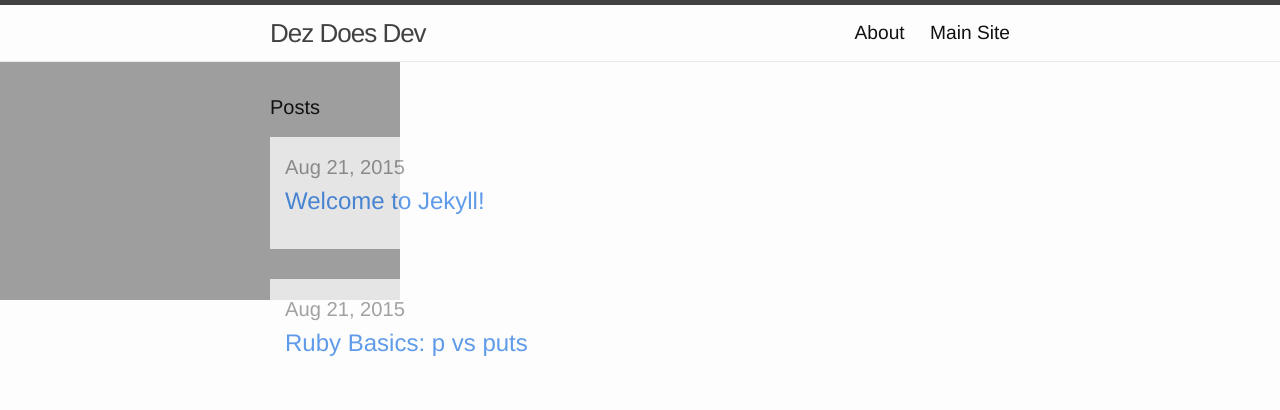
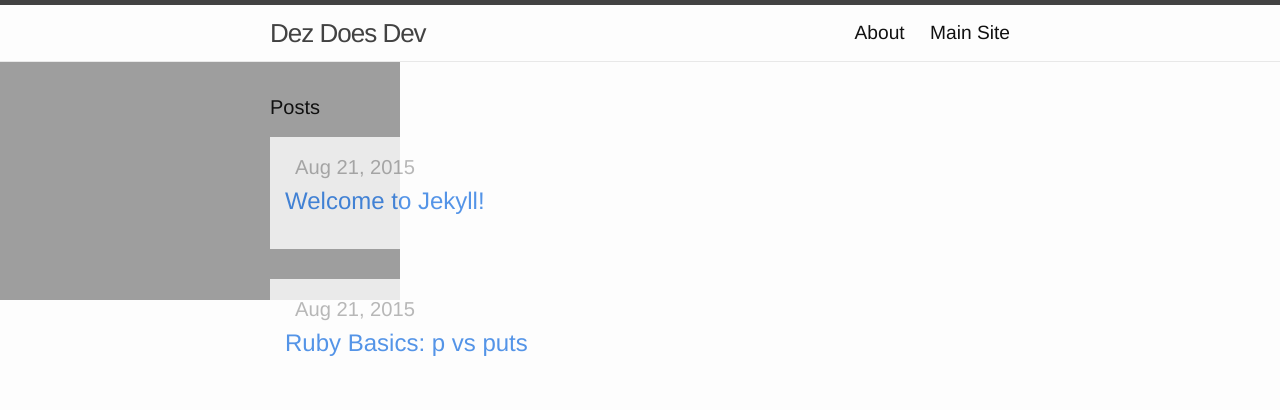
Before and after one commit to descartez/devblog, a Jekyll site: the page built from index.html, in a window 1280 px wide. Shown: the top 410 px of the page. Built offline with Jekyll 4.4.1, drawn with Linux system fonts in a browser that asks for light colours.

Commit message:
makes posts fit overall theme

```diff
--- a/_sass/_layout.scss
+++ b/_sass/_layout.scss
@@ -191,6 +191,9 @@
 .post-meta {
     font-size: $small-font-size;
     color: $grey-color;
+    background-color: $background-color;
+    opacity: 0.7;
+    padding: 10px;
 }
 
 .post-link {
@@ -211,6 +214,8 @@
     font-size: 42px;
     letter-spacing: -1px;
     line-height: 1;
+    background-color: $background-color;
+    padding: $spacing-unit;
 
     @include media-query($on-laptop) {
         font-size: 36px;
@@ -219,6 +224,8 @@
 
 .post-content {
     margin-bottom: $spacing-unit;
+    padding: $spacing-unit;
+    background-color: $background-color;
 
     h2 {
         font-size: 32px;
--- a/css/main.scss
+++ b/css/main.scss
@@ -19,7 +19,7 @@
 $background-image: url(http://descartez.github.io/img/TandyComputerWhizKids.png);
 
 $hover-on-opacity: 1;
-$hover-off-opacity: 0.75;
+$hover-off-opacity: 0.8;
 
 $grey-color:       #828282;
 $grey-color-light: lighten($grey-color, 40%);
```
